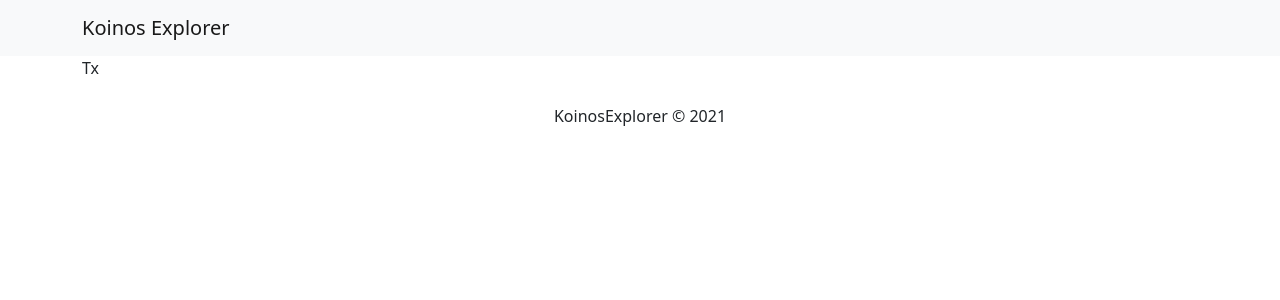
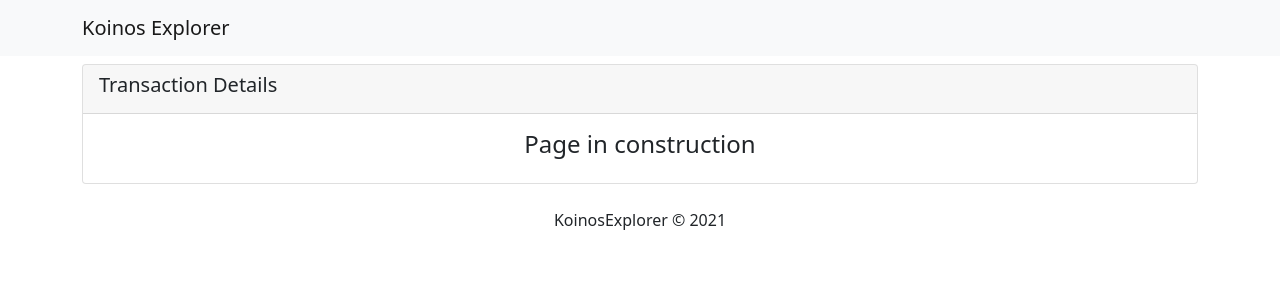
Before and after one commit to ederaleng/koinosexplorer, a Next.js app: page /tx/1 in a window 1280 px wide. Shown: the top 300 px of the page. Built offline with nearby package versions, Linux system fonts and the light colour scheme.

Commit message:
update name in files

```diff
--- a/pages/tx/[tx].js
+++ /dev/null
@@ -1,25 +0,0 @@
-import Head from 'next/head'
-
-// components global
-import Navbar from './../../components/navbar'
-import Footer from './../../components/footer'
-
-function Tx() {
-  return (
-    <>
-      <Head>
-        <title> Koinos Explorer </title>
-      </Head>
-
-      <Navbar />
-      <main className="container">
-        <div>
-          Tx
-        </div>
-      </main>
-      <Footer/>
-    </>
-  )
-}
-
-export default Tx;
--- /dev/null
+++ b/pages/tx/[tx_id].js
@@ -0,0 +1,76 @@
+import Head from 'next/head'
+import { Card, Row, Col, Table } from 'react-bootstrap';
+import { get as _get } from 'lodash'
+
+// components global
+import Navbar from '@/components/navbar';
+import Footer from '@/components/footer';
+
+// services
+import { block_store } from '@/services/block_store';
+
+function Tx(props) {
+  return (
+    <>
+      <Head>
+        <title> Koinos Transaction | KoinosExplorer </title>
+      </Head>
+
+      <Navbar />
+      <main className="container">
+
+        <Row className="my-2">
+          <Col>
+            <Card>
+              <Card.Header>
+                <h5> Transaction Details </h5>
+              </Card.Header>
+              <Card.Body>
+
+                {/* <Table bordered responsive>
+                  <tbody>
+
+                    <tr>
+                      <td> Block number </td>
+                      <td> text </td>
+                    </tr>
+
+                  </tbody>
+                </Table> */}
+
+                <h4 className="text-center"> Page in construction </h4>
+
+              </Card.Body>
+            </Card>
+          </Col>
+        </Row>
+
+      </main>
+      <Footer/>
+    </>
+  )
+}
+
+
+export async function getServerSideProps({ params }) {
+  let { tx_id } = params;
+
+  /**
+   * Request data
+   */
+  // let tx_data = await block_store.get_transactions_by_id(tx_id);
+  // console.log("here", tx_data)
+
+  /**
+   * Parsed data
+   */
+
+  return {
+    props: {
+      tx: tx_id
+    }, // will be passed to the page component as props
+  }
+}
+
+
+export default Tx;
```
Also changed, not shown: pages/address/[address_id].js (renamed from pages/address/[address].js, +7 -6 lines).
